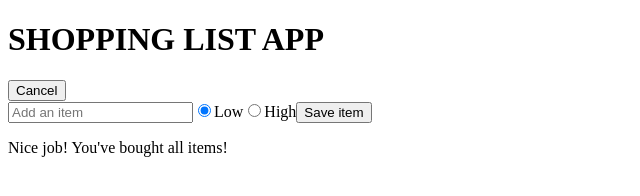
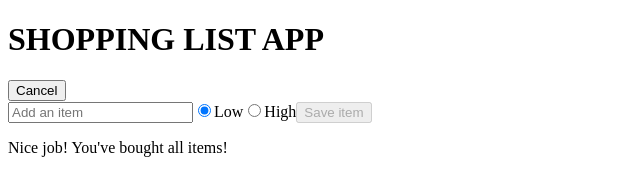
Before and after one commit to Timur11timur/vue-schoole, a plain HTML site: page vue-fundamentals/index.html in a window 1280 px wide. Both pictures are taken after a click on the button "Add item". Shown: the full height of the page, 0-640 px from the left. Drawn offline with nearby package versions, Linux system fonts and the light colour scheme.

Commit message:
Add v-bind

```diff
--- a/vue-fundamentals/index.html
+++ b/vue-fundamentals/index.html
@@ -19,8 +19,9 @@
             <input type="text" v-model="newItem" placeholder="Add an item" @keyup.enter="saveItem">
             <label><input type="radio" v-model="newItemPriority" value="low">Low</label>
             <label><input type="radio" v-model="newItemPriority" value="high">High</label>
-            <button v-on:click="saveItem">Save item</button>
+            <button v-on:click="saveItem" v-bind:disabled="newItem.length === 0">Save item</button>
         </div>
+<!--        <a v-bind:href="newItem">Dynamin Link</a>-->
         <p v-if="items.length === 0">Nice job! You've bought all items!</p>
         <ul>
 <!--            <li v-for="item in items" :key="item.id">{{ item.label }}</li>-->
```
